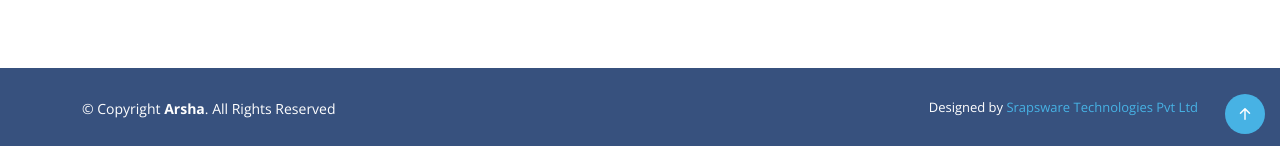
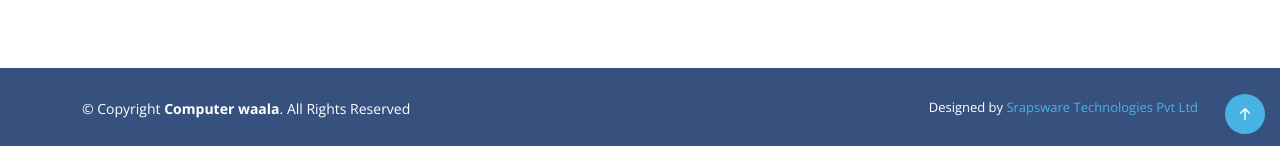
Before and after one commit to ProgrammerNomad/computerwaala, a Jekyll site: the page built from index.html, in a window 1280 px wide and 900 px high, scrolled down 7836 px. Shown: the part 751-897 px from the top of the window. Built offline with Jekyll 4.4.1, drawn with Linux system fonts in a browser that asks for light colours.

Commit message:
Update footer.html

```diff
--- a/_includes/footer.html
+++ b/_includes/footer.html
@@ -70,7 +70,7 @@
 
     <div class="container footer-bottom clearfix">
       <div class="copyright">
-        &copy; Copyright <strong><span>Arsha</span></strong>. All Rights Reserved
+        &copy; Copyright <strong><span>{{site.title}}</span></strong>. All Rights Reserved
       </div>
       <div class="credits">
         Designed by <a href="https://www.srapsware.com/">Srapsware Technologies Pvt Ltd</a>
```
